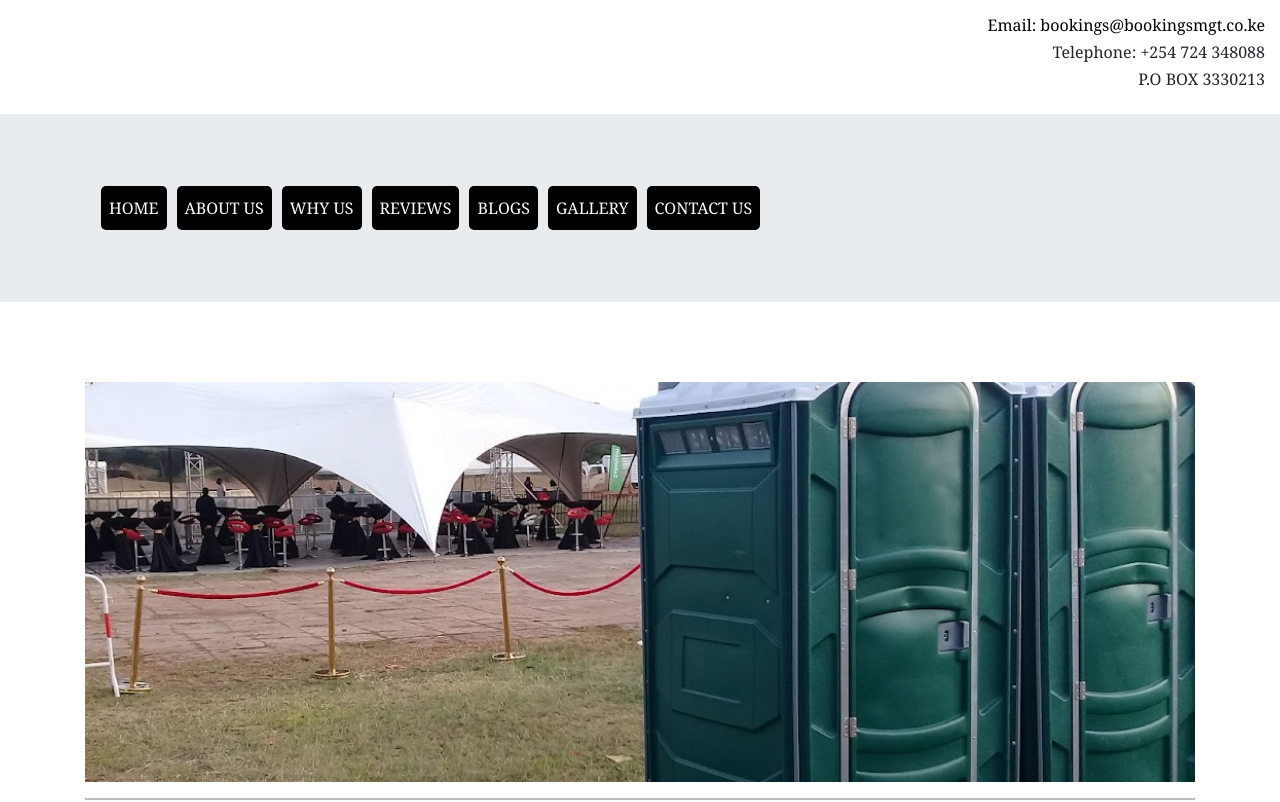
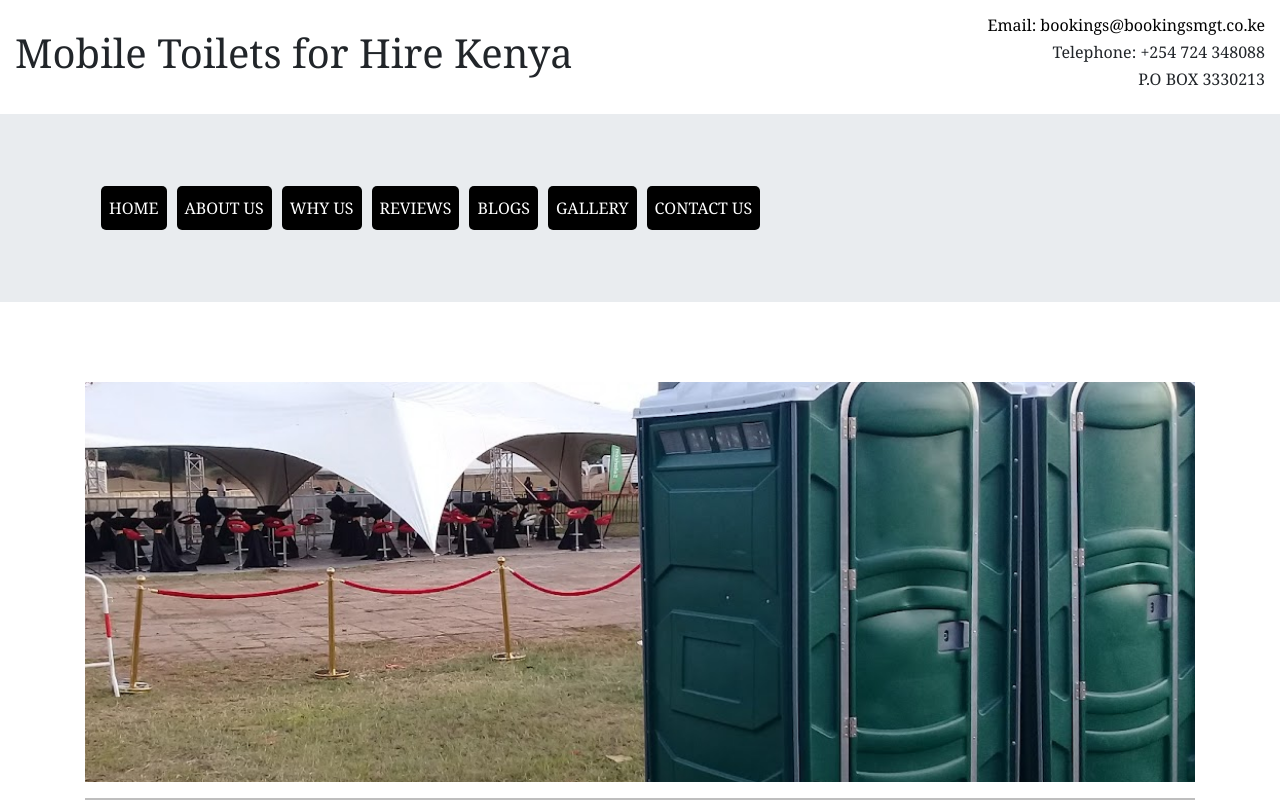
Before and after one commit to Mwatheka/mobile-toilet, a plain HTML site: page index.html in a window 1280 px wide. Shown: the top 802 px of the page. Drawn offline with nearby package versions, Linux system fonts and the light colour scheme; a small style sheet from the web is missing.

Commit message:
Update index.html

```diff
--- a/index.html
+++ b/index.html
@@ -153,7 +153,7 @@
     <div class="container-fluid">
       <div class="row align-items-center">
         <div class="col">
-          <h1></h1>
+          <h1>Mobile Toilets for Hire Kenya </h1>
         </div>
         <div class="col text-end">
           <strong>
```
